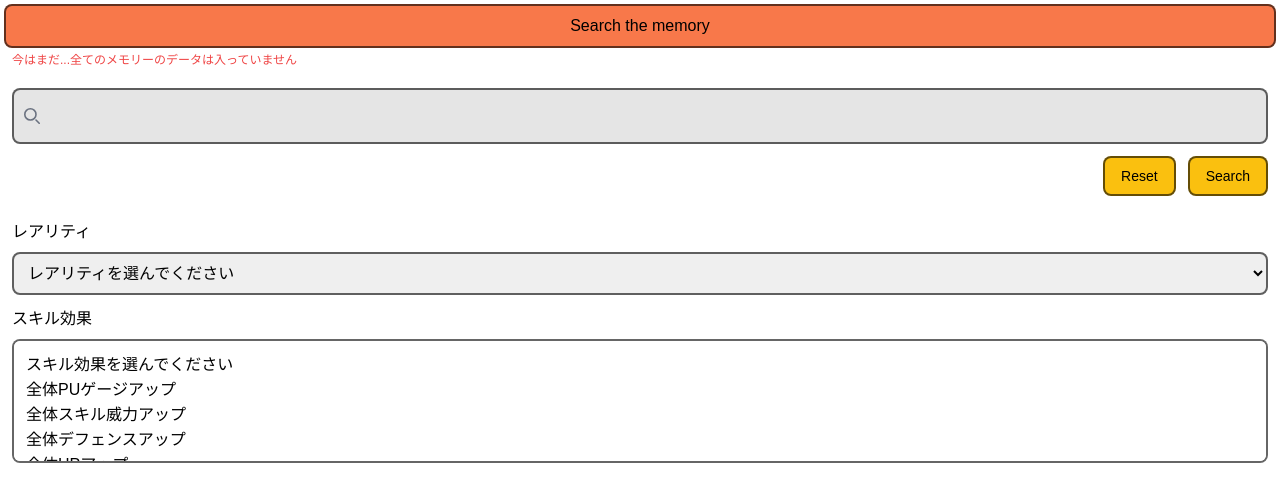
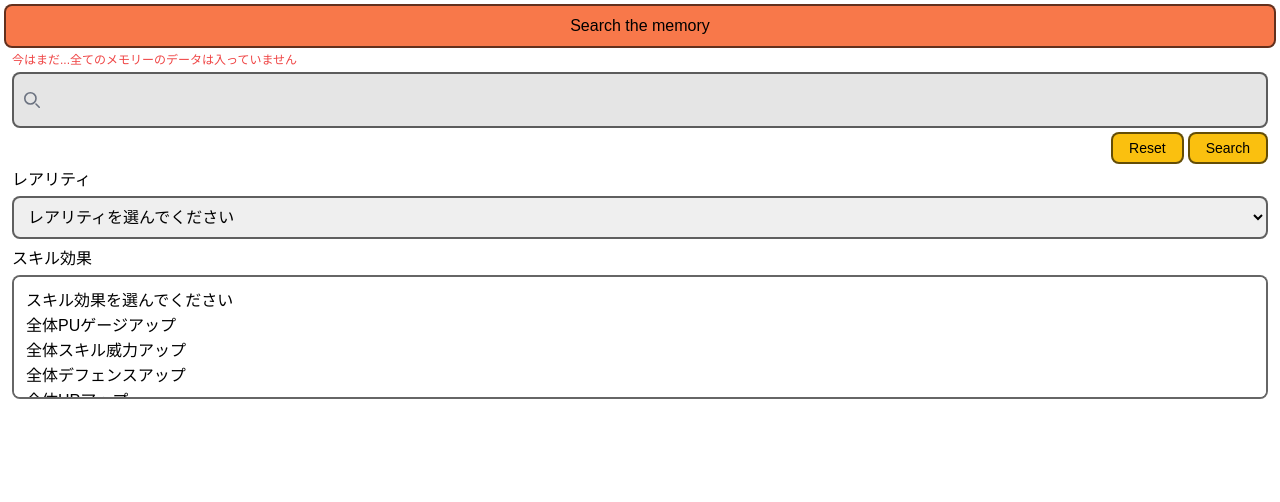
Before and after one commit to doz13189/search-the-hero, a Next.js app: page /search in a window 1280 px wide. Shown: the top 502 px of the page. Built offline with nearby package versions, Linux system fonts and the light colour scheme; a web font is replaced by a local one.

Commit message:
chore: fix margin

```diff
--- a/app/_data/memory/schema.ts
+++ b/app/_data/memory/schema.ts
@@ -10,7 +10,6 @@ export const Tags = z.enum([
 	"allBuffSpeedUP",
 	"singleBuffMaxHpUP",
 	"allBuffMaxHpUP",
-	"singleBuffSpeedUp",
 	"singleBuffCriticalUp",
 	"AllBuffSkillImpactUp",
 	"AllBuffPlusUltraGaugeUp",
--- a/app/search/_components/search.tsx
+++ b/app/search/_components/search.tsx
@@ -95,7 +95,7 @@ const SearchComponent: FC<{
 		<div>
 			<label
 				htmlFor="search"
-				className="mb-2 text-sm font-medium text-gray-900 sr-only text-white"
+				className="text-sm font-medium text-gray-900 sr-only text-white"
 			>
 				Search
 			</label>
@@ -103,18 +103,15 @@ const SearchComponent: FC<{
 			<SearchFilters rarity={rarity} tags={tags} />
 
 			<div
-				className="
-					flex
-					justify-end
-				"
+				className="flex justify-end"
 			>
 				<button
 					type="submit"
 					className="
-						my-3
-						mx-3
+						my-1
+						mx-1
 						px-4
-						py-2
+						py-1
 						text-sm
 						bg-yellow
 						border-2
@@ -131,9 +128,9 @@ const SearchComponent: FC<{
 				<button
 					type="submit"
 					className="
-						my-3
+						my-1
 						px-4
-						py-2
+						py-1
 						text-sm
 						bg-yellow
 						border-2
@@ -148,9 +145,9 @@ const SearchComponent: FC<{
 				</button>
 			</div>
 
-			<div className="my-3">
+			<div>
 				<form>
-					<label htmlFor="countries" className="block mb-2">
+					<label htmlFor="countries" className="block mb-1">
 						レアリティ
 					</label>
 					<select
@@ -179,9 +176,9 @@ const SearchComponent: FC<{
 				</form>
 			</div>
 
-			<div className="my-3">
+			<div className="my-2">
 				<form>
-					<label htmlFor="countries_multiple" className="block mb-2">
+					<label htmlFor="countries_multiple" className="block mb-1">
 						スキル効果
 					</label>
 					<select
--- a/app/search/page.tsx
+++ b/app/search/page.tsx
@@ -4,7 +4,7 @@ export default async function Search(args: {
 	searchParams: { rarity: string; tags: string };
 }) {
 	return (
-		<main className="py-5 px-3">
+		<main className="py-1 px-3">
 			<div className="mb-3">
 				<SearchComponent args={args} />
 			</div>
--- a/app/search/result/_components/edit-filter-button.tsx
+++ b/app/search/result/_components/edit-filter-button.tsx
@@ -13,9 +13,9 @@ export const EditFilterButton: FC<{ rarity: string; tags: string[] }> = ({
 		<button
 			type="submit"
 			className="
-			my-3
+			my-1
 			px-4
-			py-2
+			py-1
 			text-sm
 			bg-yellow
 			border-2
--- a/app/search/result/page.tsx
+++ b/app/search/result/page.tsx
@@ -10,7 +10,7 @@ export default async function Tags(args: {
 	const argTags = args.searchParams?.tags?.split(",");
 
 	return (
-		<div className="min-h-screen container mx-auto py-5 px-3">
+		<div className="min-h-screen container mx-auto py-1 px-3">
 			<div className="mb-3">
 				<SearchFilters rarity={argRarity} tags={argTags} />
 				<div
```
